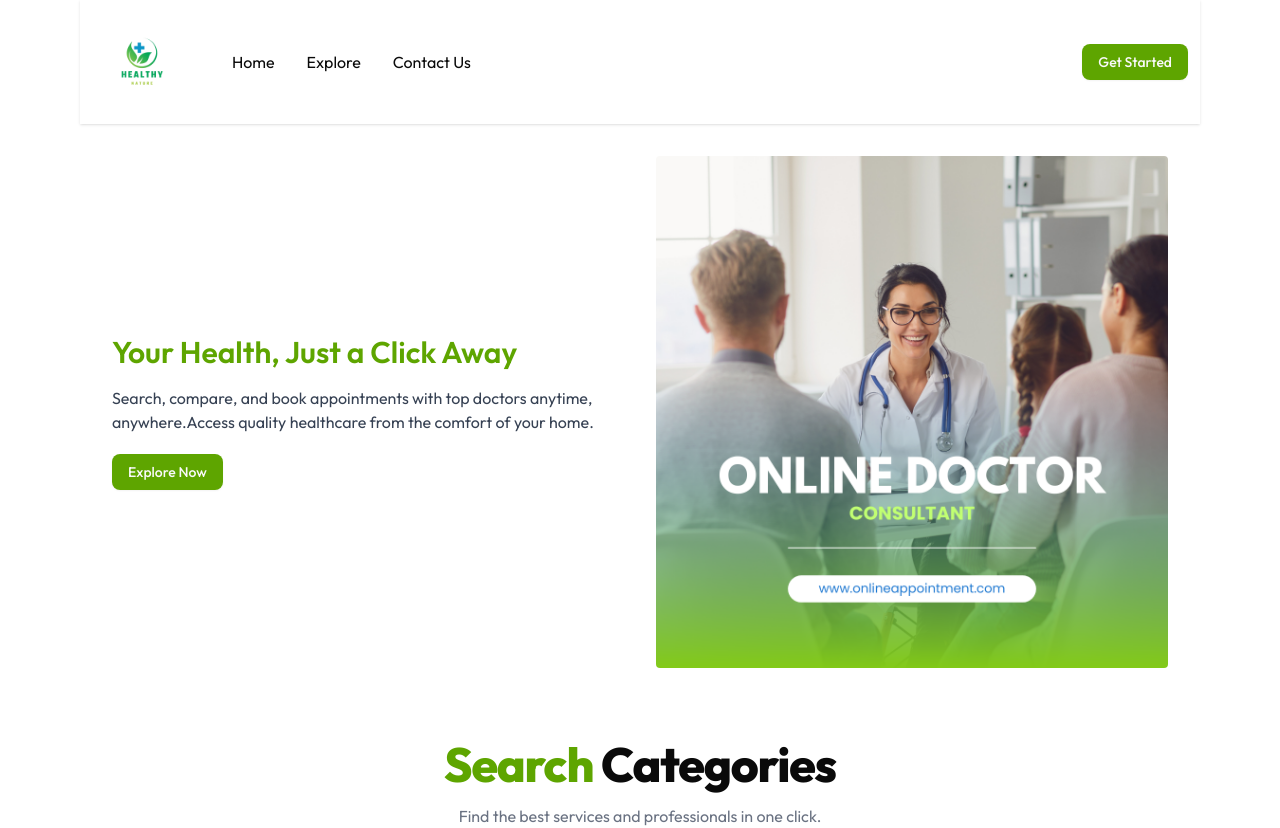
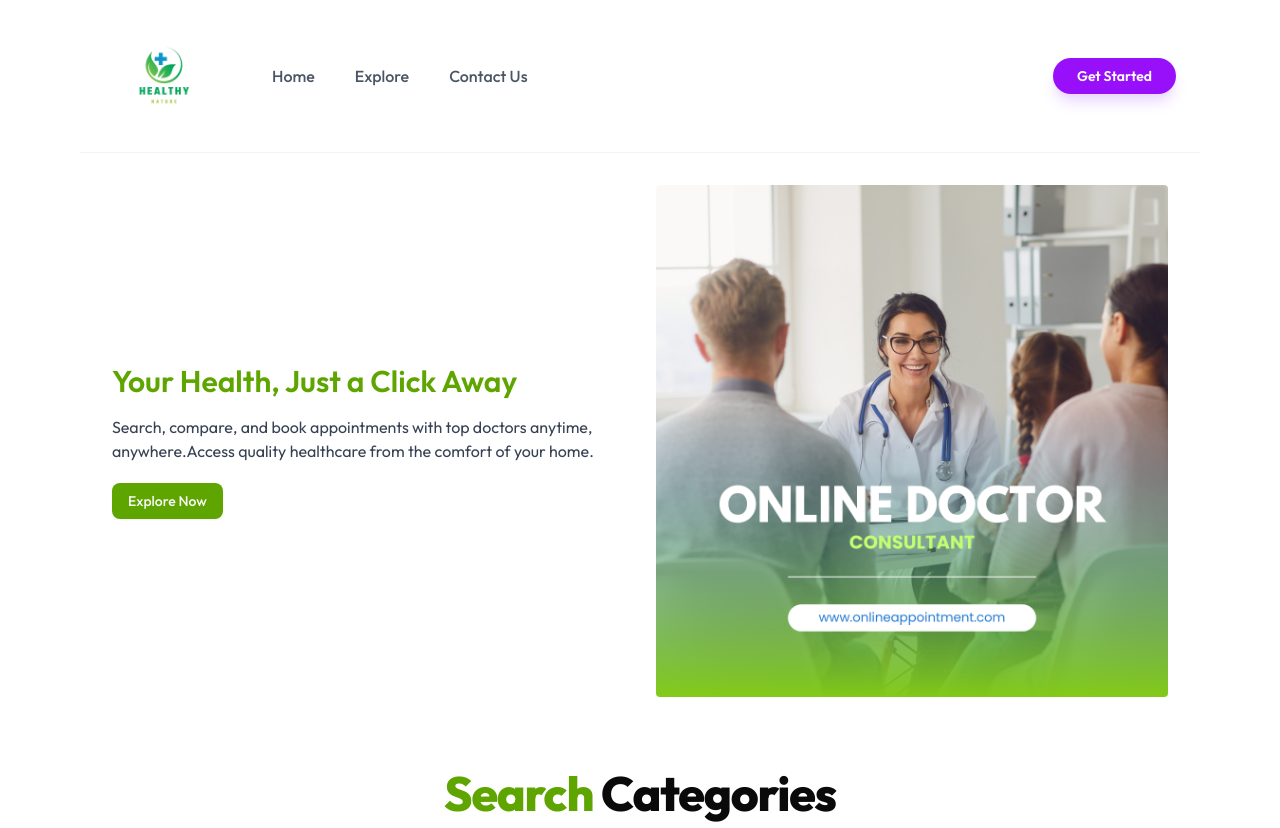
Before and after one commit to Muad-Ahmed/doctor-appointment-app, a Next.js app: page / in a window 1280 px wide. Shown: the top 828 px of the page. Built offline with nearby package versions, Linux system fonts and the light colour scheme.

Commit message:
Refactor Header component and update menu rendering

```diff
--- a/app/_components/Header.jsx
+++ b/app/_components/Header.jsx
@@ -2,40 +2,43 @@ import React from "react";
 import Image from "next/image";
 import { Button } from "@/components/ui/button";
 import Link from "next/link";
+
 const Menu = [
-  {
-    id: 1,
-    name: "Home",
-    path: "/",
-  },
-  {
-    id: 2,
-    name: "Explore",
-    path: "/explore",
-  },
-  {
-    id: 3,
-    name: "Contact Us",
-    path: "/contact",
-  },
+  { id: 1, name: "Home", path: "/" },
+  { id: 2, name: "Explore", path: "/explore" },
+  { id: 3, name: "Contact Us", path: "/contact" },
 ];
 
 const Header = () => {
   return (
-    <div className="flex items-center justify-between p-3 shadow-sm">
-      <div className="flex items-center gap-10">
-        <Image src={"/assets/imgs/logo.png"} width={100} height={100} alt="img" />
-        <ul className="md:flex gap-8 hidden">
-          {Menu.map((item, index) => (
-            <Link href={item.path} key={item.name}>
-              <li className="hover:text-lime-600 cursor-pointer hover:scale-105 transition-all">
+    <div className="flex items-center justify-between px-6 py-4 bg-white/80 backdrop-blur-md sticky top-0 z-50 border-b border-gray-100">
+      <div className="flex items-center gap-12">
+        {/* اللوجو */}
+        <Image
+          src={"/assets/imgs/logo.png"}
+          width={120}
+          height={40}
+          alt="logo"
+          className="cursor-pointer"
+        />
+
+
+        <ul className="md:flex gap-10 hidden">
+          {Menu.map((item) => (
+            <Link href={item.path} key={item.id}>
+              <li className="text-gray-600 font-medium hover:text-purple-600 cursor-pointer transition-all duration-300 relative group">
                 {item.name}
+
+                <span className="absolute -bottom-1 left-0 w-0 h-0.5 bg-purple-600 transition-all duration-300 group-hover:w-full"></span>
               </li>
             </Link>
           ))}
         </ul>
       </div>
-      <Button>Get Started</Button>
+
+      <Button className="bg-purple-600 hover:bg-purple-700 text-white px-6 py-2 rounded-full shadow-lg shadow-purple-200 transition-all hover:scale-105 active:scale-95 font-semibold">
+        Get Started
+      </Button>
     </div>
   );
 };
```
